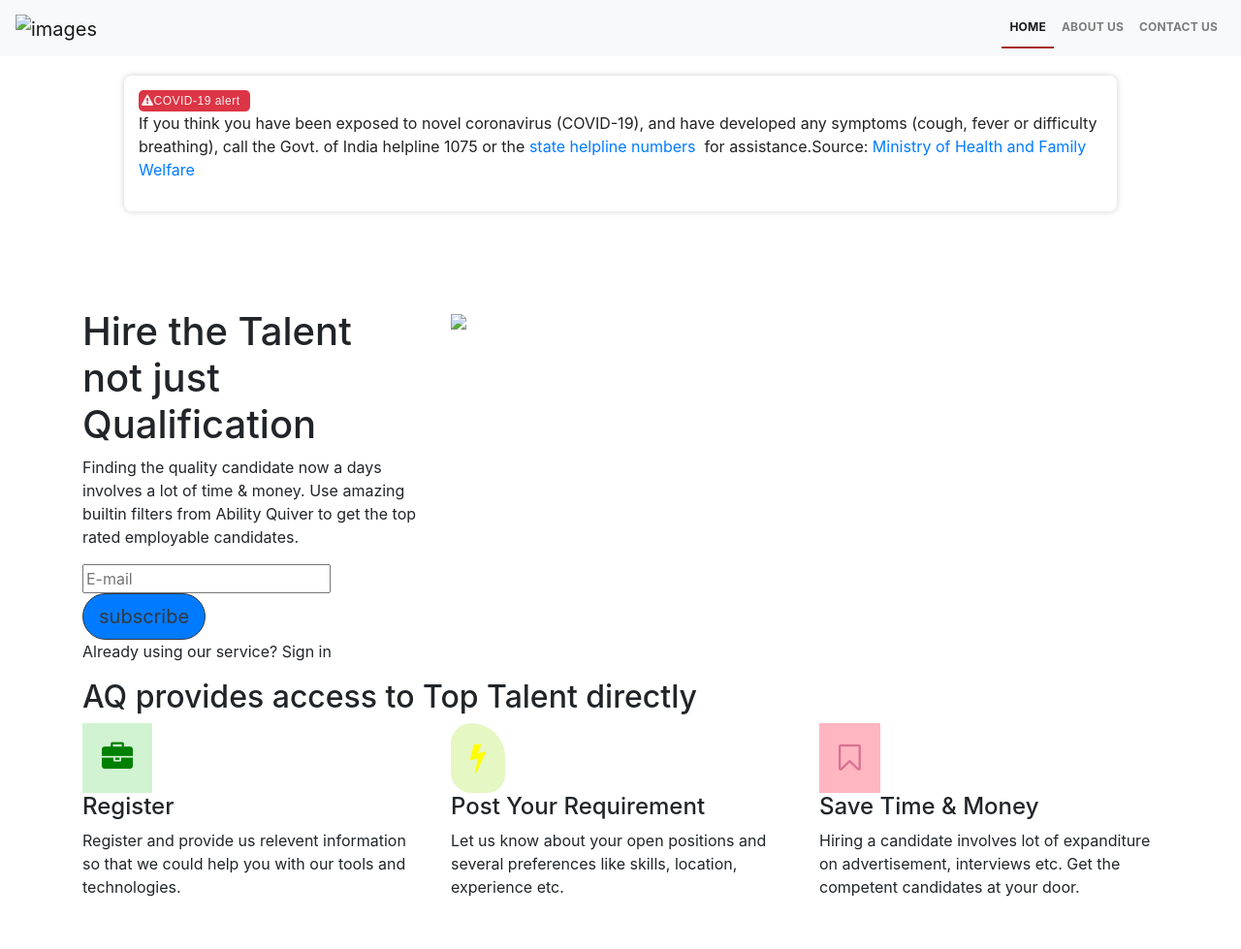
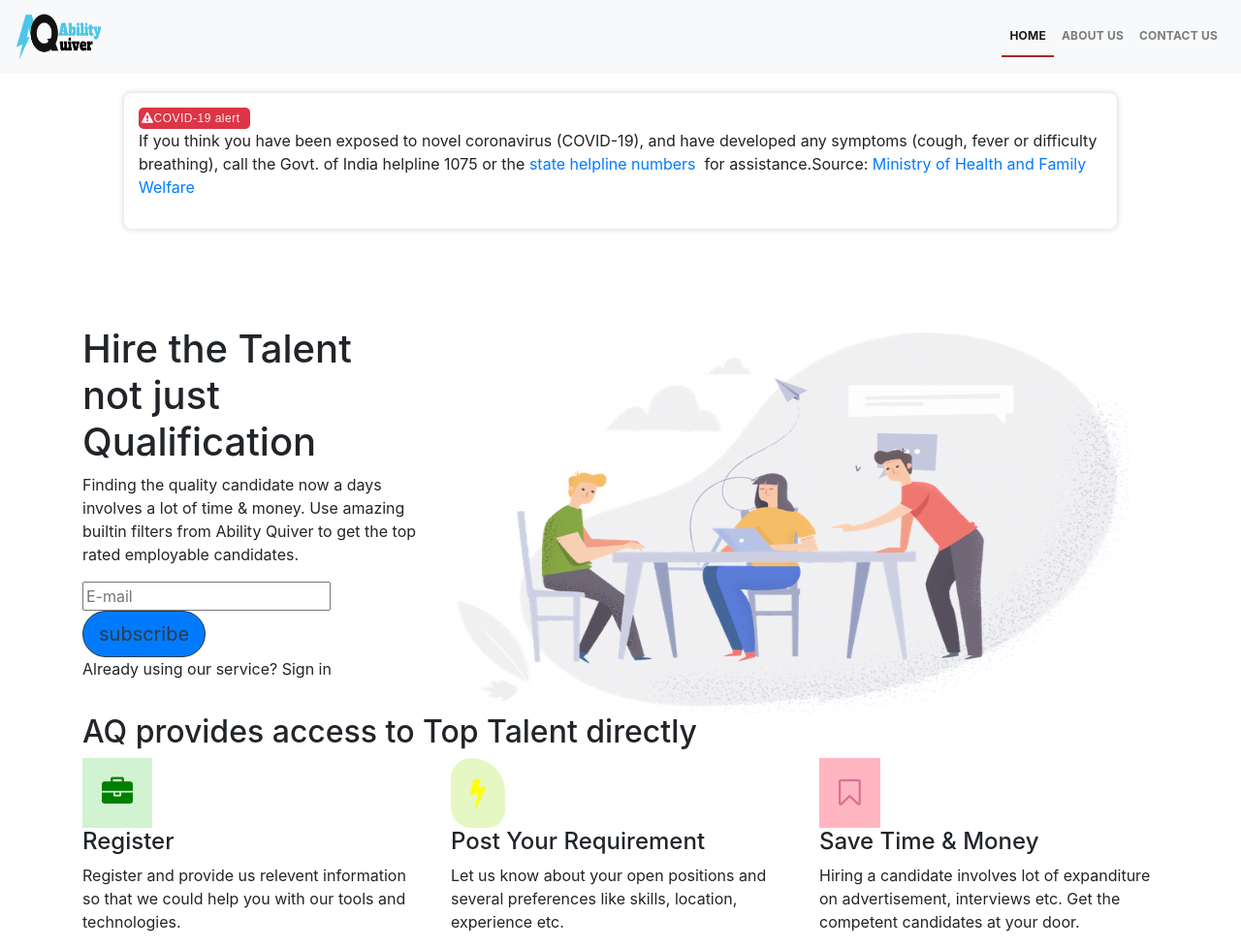
Before and after one commit to gvdhamodhar/newproject, a plain HTML site: page index.html in a window 1280 px wide. Shown: the whole page at 97% size. Before the commit the page ends 943 px from the top, so only its background shows below. Drawn offline with nearby package versions, Linux system fonts and the light colour scheme; the site is published under a folder, as on GitHub Pages, so addresses that start at the root find nothing.

Commit message:
Update index.html

```diff
--- a/index.html
+++ b/index.html
@@ -4,7 +4,7 @@
     <meta charset="UTF-8">
     <meta name="viewport" content="width=device-width, initial-scale=1.0">
     <title>Ability Quiver - Employability Uplifted</title>
-    <link rel="icon" type="image/x-icon" href="/images/ability-quiver-favicon.png">
+    <link rel="icon" type="image/x-icon" href="images/ability-quiver-favicon.png">
     <link rel="stylesheet" href="https://stackpath.bootstrapcdn.com/bootstrap/4.5.2/css/bootstrap.min.css" integrity="sha384-JcKb8q3iqJ61gNV9KGb8thSsNjpSL0n8PARn9HuZOnIxN0hoP+VmmDGMN5t9UJ0Z" crossorigin="anonymous">
     <link rel="stylesheet" href="https://stackpath.bootstrapcdn.com/font-awesome/4.7.0/css/font-awesome.min.css" integrity="sha384-wvfXpqpZZVQGK6TAh5PVlGOfQNHSoD2xbE+QkPxCAFlNEevoEH3Sl0sibVcOQVnN" crossorigin="anonymous">
     <style>
@@ -72,7 +72,7 @@
 
         <nav class="navbar navbar-expand-lg navbar-light bg-light ">
             <a class="navbar-brand">
-              <img src="/images/header.png" height="50"width="90" class="img" alt="images"></a>
+              <img src="images/header.png" height="50"width="90" class="img" alt="images"></a>
 
               <ul class="navbar-nav right ml-auto mt-2 mt-lg-0">
                 <li class="nav-item active">
@@ -110,7 +110,7 @@
                     <p>Already using our service? Sign in</p>
             </div>
             <div class="col-7">
-                <img src="/images/mobilebanr1.png" alt=" " height="400px" width="700px">
+                <img src="images/mobilebanr1.png" alt=" " height="400px" width="700px">
             </div>
         </div>
     </div>
```
